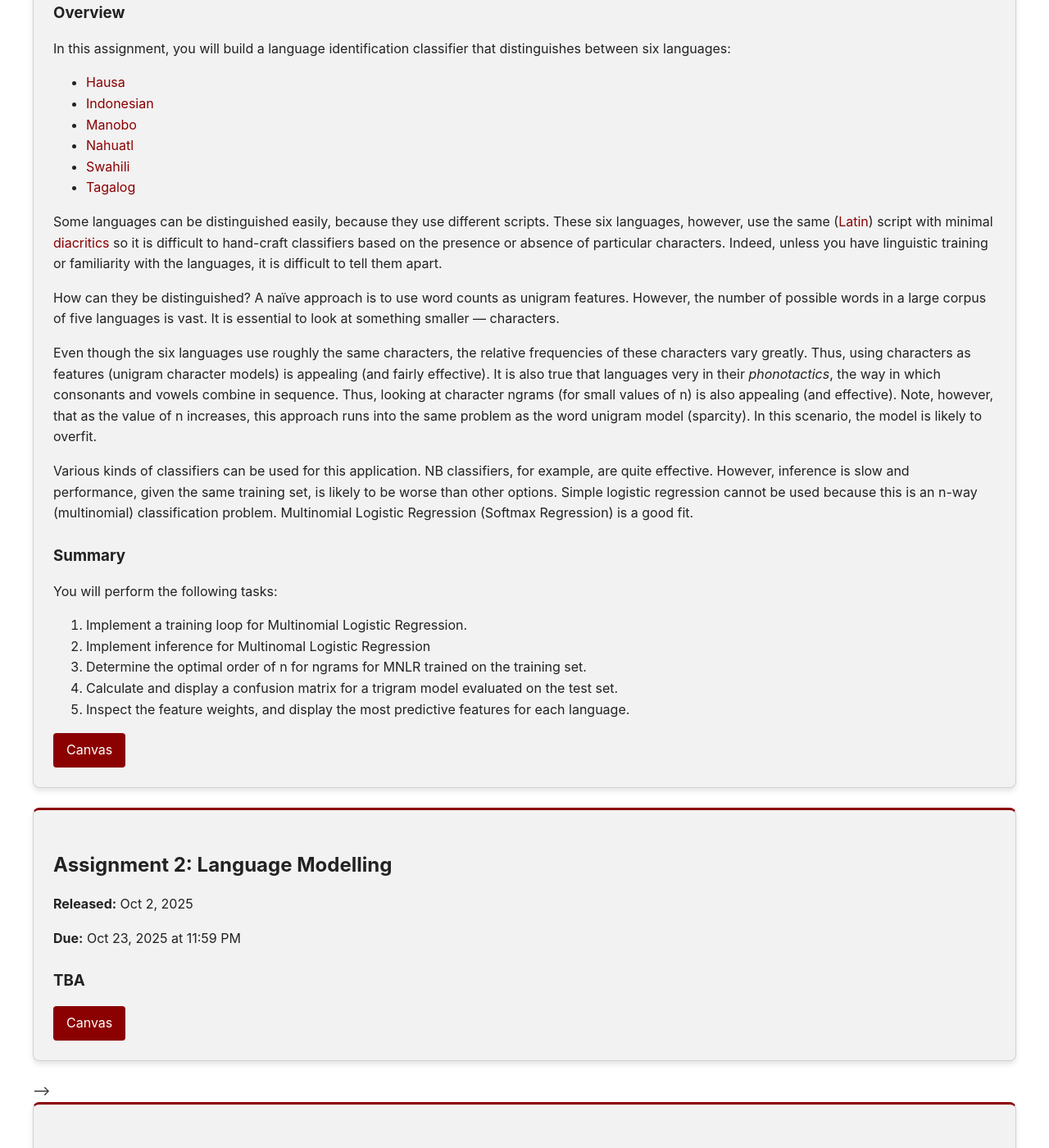
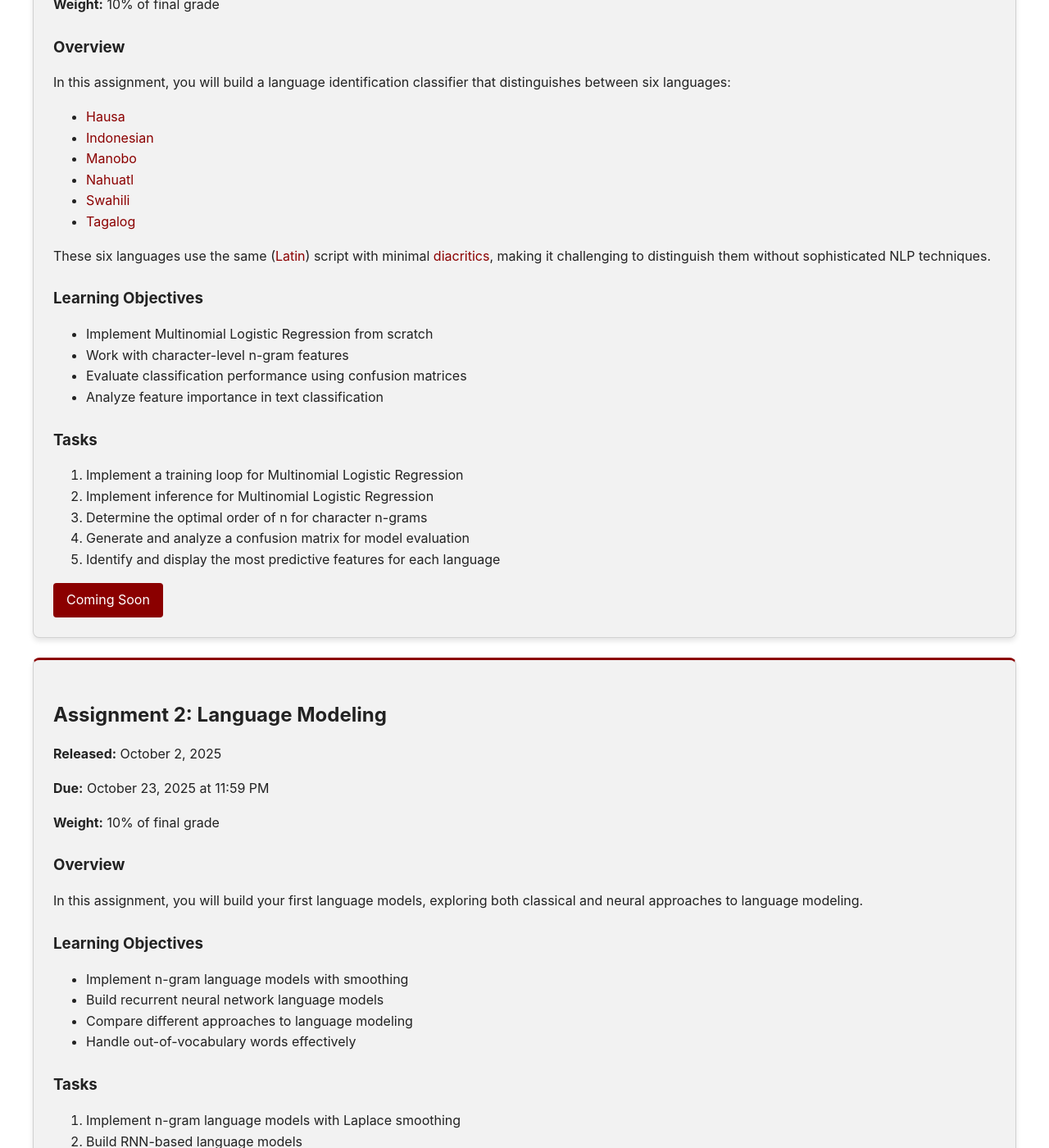
Before and after one commit to reecursion/11411-NLP-Fall2025, a Jekyll site: the page built from assignments.md, in a window 1280 px wide and 1400 px high, scrolled down 468 px. Shown: the whole window at 82% size. Built offline with Jekyll 4.4.1, drawn with Linux system fonts in a browser that asks for light colours; some of the changed text lies outside the part shown.

Commit message:
Fixing assignments for Fall 2025

```diff
--- a/assignments.md
+++ b/assignments.md
@@ -8,13 +8,14 @@ title: Assignments
 </div>
 
 <div class="assignments-content">
-  <p class="assignments-intro">This course includes four programming assignments and a final project. All assignments must be completed individually unless otherwise specified.</p>
+  <p class="assignments-intro">This course includes four programming assignments. All assignments must be completed individually unless otherwise specified.</p>
 
   <div class="card assignment-card">
     <h2>Assignment 1: Language ID</h2>
     <div class="assignment-meta">
-      <p><strong>Released:</strong> Sep 11, 2025</p>
-      <p><strong>Due:</strong> Oct 2, 2025 at 11:59 PM</p>
+      <p><strong>Released:</strong> September 11, 2025</p>
+      <p><strong>Due:</strong> October 2, 2025 at 11:59 PM</p>
+      <p><strong>Weight:</strong> 10% of final grade</p>
     </div>
 
     <div class="assignment-description">
@@ -30,150 +31,148 @@ title: Assignments
         <li><a href="https://en.wikipedia.org/wiki/Tagalog_language" target="_blank">Tagalog</a></li>
       </ul>
 
-      <p>Some languages can be distinguished easily, because they use different scripts. These six languages, however, use the same (<a href="https://en.wikipedia.org/wiki/Latin_script" target="_blank">Latin</a>) script with minimal <a href="https://en.wikipedia.org/wiki/Diacritic" target="_blank">diacritics</a> so it is difficult to hand-craft classifiers based on the presence or absence of particular characters. Indeed, unless you have linguistic training or familiarity with the languages, it is difficult to tell them apart.</p>
+      <p>These six languages use the same (<a href="https://en.wikipedia.org/wiki/Latin_script" target="_blank">Latin</a>) script with minimal <a href="https://en.wikipedia.org/wiki/Diacritic" target="_blank">diacritics</a>, making it challenging to distinguish them without sophisticated NLP techniques.</p>
 
-      <p>How can they be distinguished? A naïve approach is to use word counts as unigram features. However, the number of possible words in a large corpus of five languages is vast. It is essential to look at something smaller — characters.</p>
+      <h3>Learning Objectives</h3>
+      <ul>
+        <li>Implement Multinomial Logistic Regression from scratch</li>
+        <li>Work with character-level n-gram features</li>
+        <li>Evaluate classification performance using confusion matrices</li>
+        <li>Analyze feature importance in text classification</li>
+      </ul>
 
-      <p>Even though the six languages use roughly the same characters, the relative frequencies of these characters vary greatly. Thus, using characters as features (unigram character models) is appealing (and fairly effective). It is also true that languages very in their <em>phonotactics</em>, the way in which consonants and vowels combine in sequence. Thus, looking at character ngrams (for small values of n) is also appealing (and effective). Note, however, that as the value of n increases, this approach runs into the same problem as the word unigram model (sparcity). In this scenario, the model is likely to overfit.</p>
-
-      <p>Various kinds of classifiers can be used for this application. NB classifiers, for example, are quite effective. However, inference is slow and performance, given the same training set, is likely to be worse than other options. Simple logistic regression cannot be used because this is an n-way (multinomial) classification problem. Multinomial Logistic Regression (Softmax Regression) is a good fit.</p>
-
-      <h3>Summary</h3>
-      <p>You will perform the following tasks:</p>
+      <h3>Tasks</h3>
       <ol>
-        <li>Implement a training loop for Multinomial Logistic Regression.</li>
-        <li>Implement inference for Multinomal Logistic Regression</li>
-        <li>Determine the optimal order of n for ngrams for MNLR trained on the training set.</li>
-        <li>Calculate and display a confusion matrix for a trigram model evaluated on the test set.</li>
-        <li>Inspect the feature weights, and display the most predictive features for each language.</li>
+        <li>Implement a training loop for Multinomial Logistic Regression</li>
+        <li>Implement inference for Multinomial Logistic Regression</li>
+        <li>Determine the optimal order of n for character n-grams</li>
+        <li>Generate and analyze a confusion matrix for model evaluation</li>
+        <li>Identify and display the most predictive features for each language</li>
       </ol>
 
       <div class="assignment-resources">
-        <!-- <a href="#" class="btn">Coming Soon</a> -->
-        <a href="https://canvas.cmu.edu/courses/44875/assignments/819534" class="btn">Canvas</a>
+        <a href="#" class="btn">Coming Soon</a>
+        <!-- <a href="https://canvas.cmu.edu/courses/NEW_FALL_COURSE_ID/assignments/ASSIGNMENT_ID" class="btn">Canvas</a> -->
       </div>
     </div>
   </div>
 
   <div class="card assignment-card">
-    <h2>Assignment 2: Language Modelling</h2>
+    <h2>Assignment 2: Language Modeling</h2>
     <div class="assignment-meta">
-      <p><strong>Released:</strong> Oct 2, 2025</p>
-      <p><strong>Due:</strong> Oct 23, 2025 at 11:59 PM</p>
+      <p><strong>Released:</strong> October 2, 2025</p>
+      <p><strong>Due:</strong> October 23, 2025 at 11:59 PM</p>
+      <p><strong>Weight:</strong> 10% of final grade</p>
     </div>
 
     <div class="assignment-description">
-      <h3> TBA </h3>
-      <!-- <h3>Overview</h3>
-      <p>In this homework, you will be building your first language models. You will be expected
-        to build an n-gram language model and a recurrent neural network (RNN) language
-        model. You will also implement Laplace Smoothing for the n-gram model (a lazy version)
-        to account for unknown words.</p>
-
-      <p>This assignment will be submitted via Gradescope in two parts. Upload both deliverables to Gradescope:</p>
-      <ol>
-        <li><strong>Programming:</strong> Paste the functions and classes from the notebook into two files
-        called <code>ngram_lm.py</code> and <code>rnn_lm.py</code>, which are included in the handout. Upload
-        these files without zipping them.</li>
-        <li><strong>Written:</strong> Submit answers to the questions as a PDF file.</li>
-      </ol>
-
-      <div class="assignment-resources">
-        <!-- <a href="#" class="btn">Coming Soon</a> -->
-        <a href="https://canvas.cmu.edu/courses/44875/assignments/822790" class="btn">Canvas</a>
-      </div>
-    </div> -->
-  </div>
-
-  <div class="card assignment-card">
-    <h2>Assignment 3: Clickbait Detection</h2>
-    <div class="assignment-meta">
-      <p><strong>Released:</strong> Oct 23, 2025</p>
-      <p><strong>Due:</strong> Nov 13, 2025 at 11:59 PM</p>
-    </div>
-
-    <div class="assignment-description">
-      <h3> TBA </h3>
-      <!-- <h3>Overview</h3>
-      <p>In this assignment, you will implement text classification systems to detect clickbait headlines. You will work with word embeddings and analyze their effectiveness for this task.</p>
+      <h3>Overview</h3>
+      <p>In this assignment, you will build your first language models, exploring both classical and neural approaches to language modeling.</p>
 
       <h3>Learning Objectives</h3>
       <ul>
-        <li>Implement neural text classifiers for binary classification</li>
-        <li>Work with pre-trained word embeddings</li>
-        <li>Analyze model performance and feature importance</li>
-        <li>Compare different classification approaches</li>
+        <li>Implement n-gram language models with smoothing</li>
+        <li>Build recurrent neural network language models</li>
+        <li>Compare different approaches to language modeling</li>
+        <li>Handle out-of-vocabulary words effectively</li>
       </ul>
 
       <h3>Tasks</h3>
       <ol>
-        <li>Implement a neural classifier for clickbait detection</li>
-        <li>Use pre-trained word embeddings</li>
-        <li>Analyze model performance on different types of headlines</li>
-        <li>Evaluate and compare classification approaches</li>
+        <li>Implement n-gram language models with Laplace smoothing</li>
+        <li>Build RNN-based language models</li>
+        <li>Evaluate perplexity across different model architectures</li>
+        <li>Analyze model performance on various text domains</li>
       </ol>
 
       <div class="assignment-resources">
-        <!-- <a href="#" class="btn">Coming Soon</a> -->
-        <a href="https://canvas.cmu.edu/courses/44875/assignments" class="btn">Canvas</a>
+        <a href="#" class="btn">Coming Soon</a>
       </div>
-    </div> -->
+    </div>
+  </div>
+
+  <div class="card assignment-card">
+    <h2>Assignment 3: TBA</h2>
+    <div class="assignment-meta">
+      <p><strong>Released:</strong> October 23, 2025</p>
+      <p><strong>Due:</strong> November 13, 2025 at 11:59 PM</p>
+      <p><strong>Weight:</strong> 10% of final grade</p>
+    </div>
+
+    <div class="assignment-description">
+      <h3>Status</h3>
+      <p>Assignment details are currently being finalized for the Fall 2025 offering. Check back soon for updates!</p>
+
+      <div class="assignment-resources">
+        <a href="#" class="btn">Coming Soon</a>
+      </div>
+    </div>
   </div>
 
   <div class="card assignment-card">
     <h2>Assignment 4: TBA</h2>
     <div class="assignment-meta">
-      <p><strong>Released:</strong> Nov 13, 2025</p>
-      <p><strong>Due:</strong> Dec 4, 2025 at 11:59 PM</p>
+      <p><strong>Released:</strong> November 13, 2025</p>
+      <p><strong>Due:</strong> December 4, 2025 at 11:59 PM</p>
+      <p><strong>Weight:</strong> 20% of final grade</p>
     </div>
 
     <div class="assignment-description">
-      <h3> TBA </h3>
-      <!-- <h3>Overview</h3>
-      <p>In this assignment, you will implement a named entity recognition system using sequence modeling techniques. You will explore different architectures and evaluate their performance.</p>
-
-      <h3>Learning Objectives</h3>
-      <ul>
-        <li>Implement sequence labeling architectures</li>
-        <li>Work with contextualized word representations</li>
-        <li>Train and evaluate NER systems</li>
-        <li>Analyze model behavior and output quality</li>
-      </ul>
-
-      <h3>Tasks</h3>
-      <ol>
-        <li>Implement a sequence labeling model</li>
-        <li>Incorporate contextual information</li>
-        <li>Train models on annotated data</li>
-        <li>Evaluate NER performance using precision, recall, and F1 score</li>
-      </ol>
+      <h3>Status</h3>
+      <p>Assignment details will be announced later in the semester.</p>
 
       <div class="assignment-resources">
         <a href="#" class="btn">Coming Soon</a>
       </div>
-    </div> -->
+    </div>
   </div>
 
   <div class="card assignment-card">
-    <h2>Final Exam</h2>
+    <h2>Exams</h2>
     <div class="assignment-meta">
-      <p><strong>Date:</strong> TBD</p>
-      <!-- <p><strong>Weight:</strong> 25% of final grade</p> -->
+      <p><strong>Midterm:</strong> October 9, 2025 (in-class)</p>
+      <p><strong>Final:</strong> TBD (during finals week)</p>
+      <p><strong>Weight:</strong> 25% each (50% total)</p>
     </div>
 
     <div class="assignment-description">
-      <h3>Overview</h3>
-      <p>The final exam will cover all topics discussed throughout the course. It will include a mix of conceptual questions and problem-solving tasks.</p>
+      <h3>Exam Format</h3>
+      <p>Both exams will consist of 3-4 multipart questions designed to test conceptual understanding rather than memorization. The exams are open book and open notes but non-collaborative.</p>
 
-      <h3>Format</h3>
-      <p>The exam will consist of 4-5 questions with multiple parts. The questions will be designed to test conceptual understanding rather than recall of facts. The exam is open book and open notes but non-collaborative.</p>
+      <h3>Topics Covered</h3>
+      <ul>
+        <li><strong>Midterm:</strong> Language modeling, classification, neural networks, word embeddings</li>
+        <li><strong>Final:</strong> Comprehensive, with emphasis on sequence modeling, attention, transformers, and applications</li>
+      </ul>
 
       <h3>Preparation</h3>
-      <p>To prepare for the exam, review lecture materials, complete all assignments, and participate in the review session. Practice applying the concepts to novel problems rather than memorizing solutions to specific examples.</p>
+      <p>Review lecture materials, complete practice problems, and ensure you understand the conceptual foundations behind each technique covered in class.</p>
 
       <div class="assignment-resources">
-        <a href="#" class="btn">Practice Questions</a>
+        <a href="#" class="btn">Practice Materials</a>
+        <a href="#" class="btn">Study Guide</a>
       </div>
     </div>
   </div>
+
+  <div class="card">
+    <h2>Submission Guidelines</h2>
+    <div class="submission-info">
+      <h3>Platform</h3>
+      <p>All assignments will be submitted via <strong>Gradescope</strong>. You will receive an invitation to join the course at the beginning of the semester.</p>
+
+      <h3>Late Policy</h3>
+      <p>Each student receives <strong>5 late days</strong> for the semester. Use them wisely! After exhausting late days, assignments will not be accepted for credit.</p>
+
+      <h3>Academic Integrity</h3>
+      <p>All work must be completed individually. High-level conceptual discussions are encouraged, but code and specific solutions must be your own.</p>
+
+      <h3>Getting Help</h3>
+      <ul>
+        <li>Post questions on <strong>Piazza</strong> for quick responses</li>
+        <li>Attend <strong>office hours</strong> for one-on-one help</li>
+        <li>Form study groups for conceptual discussions</li>
+      </ul>
+    </div>
+  </div>
 </div>
```
Also changed, not shown: people.md (+1 -1 lines), schedule.md (+1 -1 lines).
